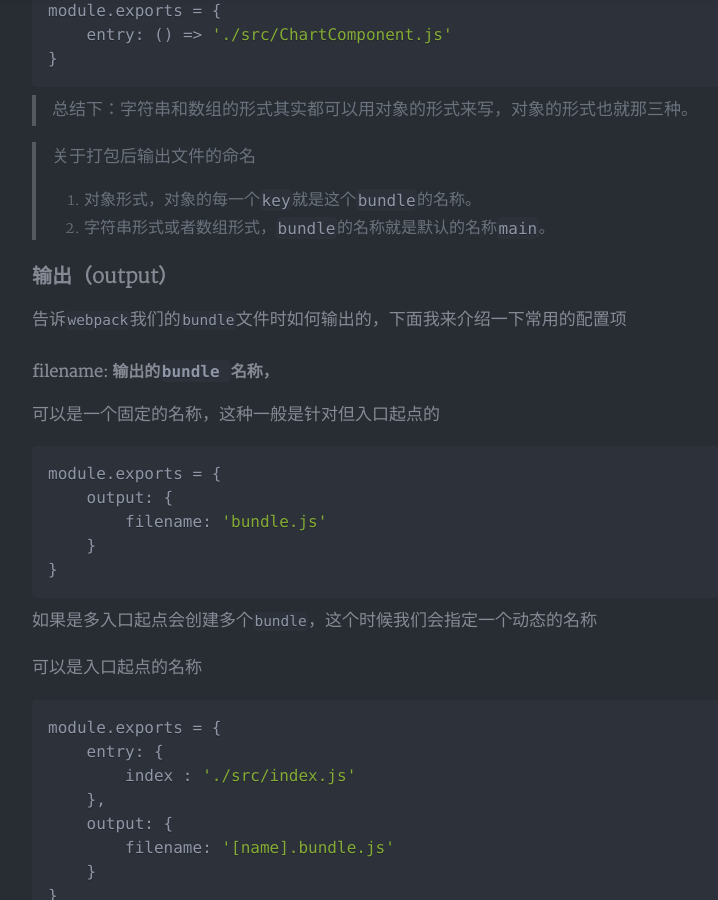
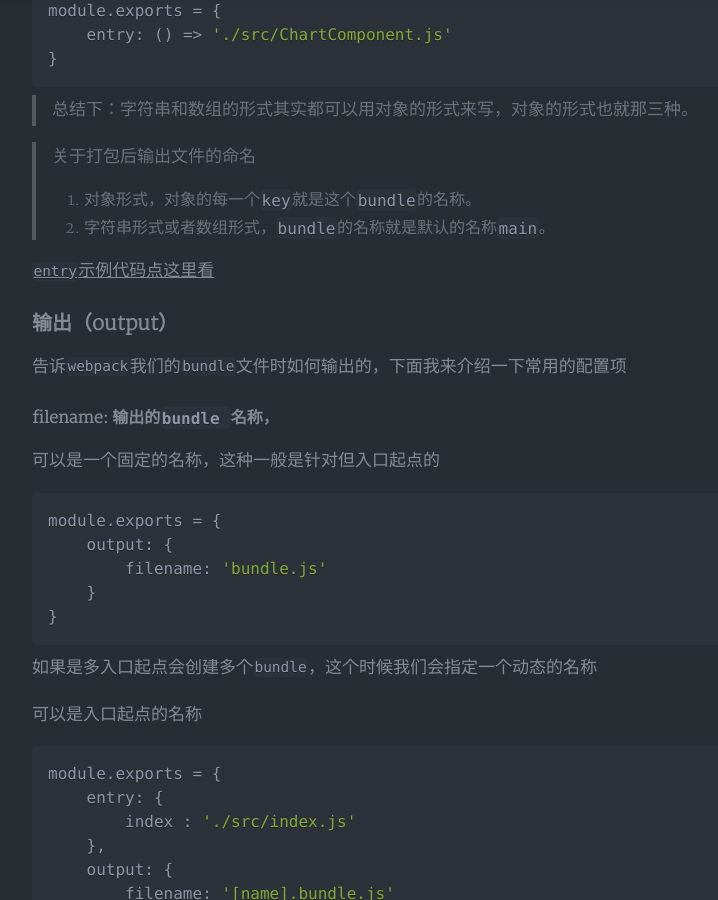
Before and after one commit to Bubble2/Bubble2.github.io, a Jekyll site: the page built from _posts/2018-12-25-webpack-lesson1.md, in a window 1280 px wide and 900 px high, scrolled down 5314 px. Shown: the whole window, without its empty margins (248-966 px from the left). Built offline with Jekyll 4.4.1, drawn with Linux system fonts in a browser that asks for light colours; nearby versions of some CDN libraries; comment, search, counter and statistics services are not loaded; a style sheet for code colours, icons or effects is not loaded; some of the changed text lies outside the part shown.

Commit message:
update webpack-lesson1

````diff
--- a/_posts/2018-12-25-webpack-lesson1.md
+++ b/_posts/2018-12-25-webpack-lesson1.md
@@ -199,7 +199,7 @@
 > 1. 对象形式，对象的每一个`key`就是这个`bundle`的名称。
 > 2. 字符串形式或者数组形式，`bundle`的名称就是默认的名称`main`。
 
-
+[`entry`示例代码点这里看](https://github.com/Bubble2/webpack4-share-demo/tree/master/demo1)
 
 ### 输出（output）
 
@@ -265,6 +265,9 @@
 
 //打包后输出 dist/index.bundle.js
 ```
+
+[`output`示例代码点这里看](https://github.com/Bubble2/webpack4-share-demo/tree/master/demo2)
+
 
 ### loader
 
@@ -398,6 +401,10 @@
 
 关于`loader`的具体配置请参考不同`loader`的配置文档。
 
+
+[`loader`示例代码点这里看](https://github.com/Bubble2/webpack4-share-demo/tree/master/demo3)
+
+
 ### 插件（plugins）
 
 插件可以提供各种方式来自定义我们的构建过程，一般`loader`完成不了的都交给`plugins`来做，有时候也需要两者配合起来完成一个功能。
@@ -423,3 +430,5 @@
 
 
 `html-webpack-plugin`是用来生成`html`页面的，在`webpack`里`js`是一级公民，所以`html`也是可以通过`js`来生成的，所有东西都依赖入口`js`。
+
+[`plugins`示例代码点这里看](https://github.com/Bubble2/webpack4-share-demo/tree/master/demo4)
````
